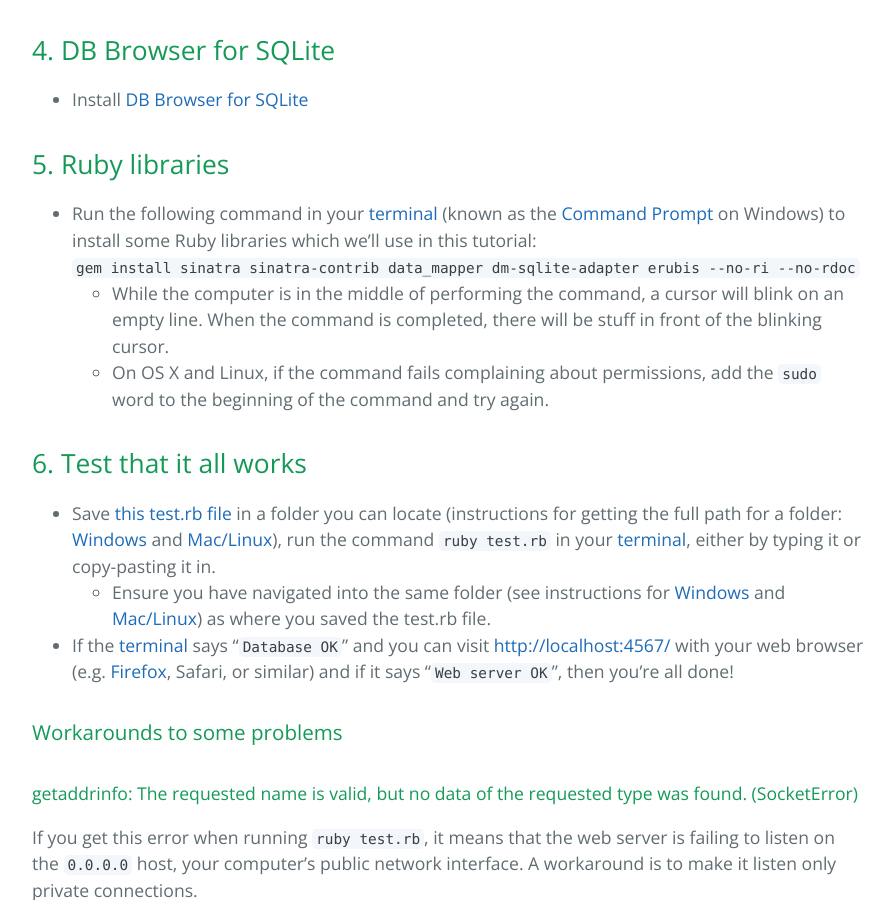
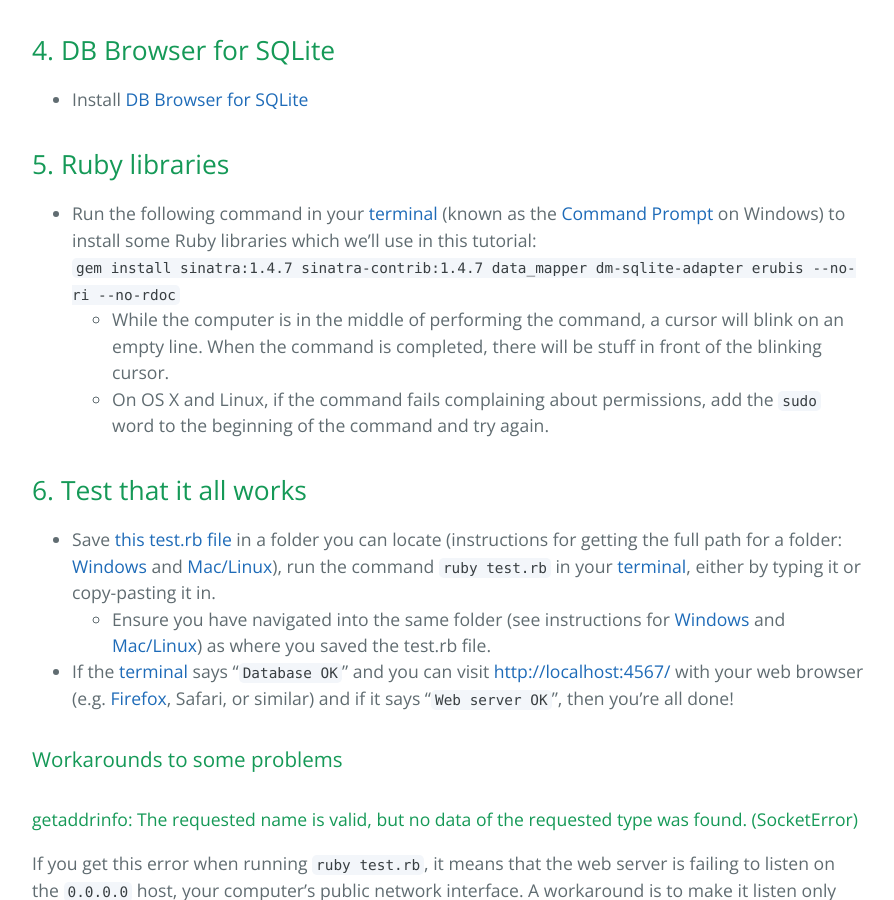
Before and after one commit to luontola/web-intro, a Jekyll site: the page built from install.md, in a window 1280 px wide and 900 px high, scrolled down 1147 px. Shown: the whole window, without its empty margins (192-1086 px from the left). Built offline with Jekyll 4.4.1, drawn with Linux system fonts in a browser that asks for light colours.

Commit message:
Cannot use Sinatra 2 because of https://github.com/sinatra/sinatra/issues/1294

```diff
--- a/install.md
+++ b/install.md
@@ -40,7 +40,7 @@ Install the Ruby programming language
 ## 5. Ruby libraries
 
 * Run the following command in your [terminal][terminal] (known as the [Command Prompt][winprompt] on Windows) to install some Ruby libraries which we'll use in this tutorial:
-  `gem install sinatra sinatra-contrib data_mapper dm-sqlite-adapter erubis --no-ri --no-rdoc`
+  `gem install sinatra:1.4.7 sinatra-contrib:1.4.7 data_mapper dm-sqlite-adapter erubis --no-ri --no-rdoc`
   * While the computer is in the middle of performing the command, a cursor will blink on an empty line. When the command is completed, there will be stuff in front of the blinking cursor.
   * On OS X and Linux, if the command fails complaining about permissions, add the `sudo` word to the beginning of the command and try again.
 
```
